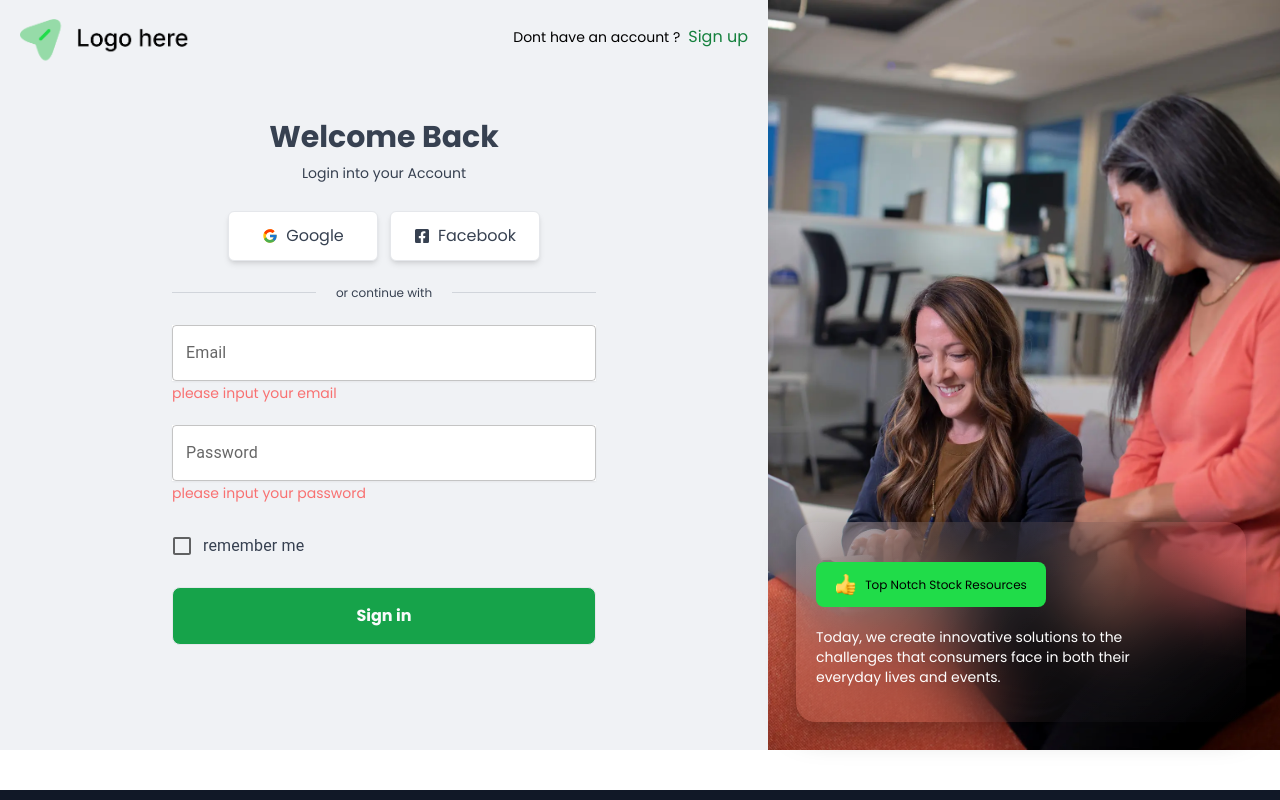
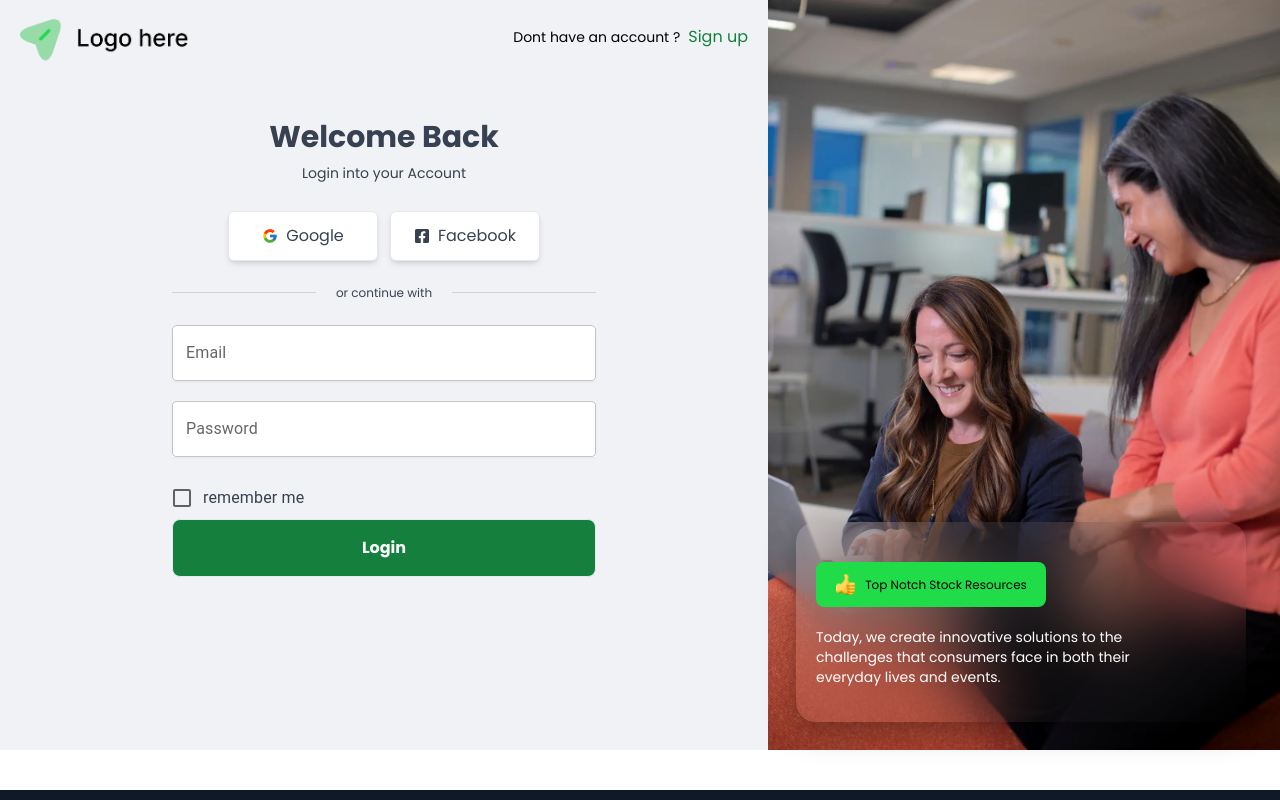
Before and after one commit to irfan-fauzi/auth-next15, a Next.js app: page /login in a window 1280 px wide. Shown: the top 800 px of the page. Built offline with nearby package versions, Linux system fonts and the light colour scheme.

Commit message:
login credential success

```diff
--- /dev/null
+++ b/app/dashboard/page.tsx
@@ -0,0 +1,9 @@
+
+
+const DashboardPage = () => {
+  return (
+    <div>DashboardPage</div>
+  )
+}
+
+export default DashboardPage
--- a/auth.ts
+++ b/auth.ts
@@ -1,8 +1,66 @@
-import NextAuth from "next-auth"
-import { PrismaAdapter } from "@auth/prisma-adapter"
-import { prisma } from "./lib/prisma"
+import NextAuth from "next-auth";
+import Credentials from "next-auth/providers/credentials";
+import { PrismaAdapter } from "@auth/prisma-adapter";
+import { prisma } from "@/lib/prisma";
+import { loginSchema } from "@/lib/zod";
+import { compareSync } from "bcrypt-ts";
+
+// kode ini sesuai dokumentasi dari auth.js hanya ada sedikit perubahan
+// https://authjs.dev/getting-started/authentication/credentials?framework=next-js
 
 export const { handlers, auth, signIn, signOut } = NextAuth({
   adapter: PrismaAdapter(prisma),
-  providers: [],
-})
+  session: { strategy: "jwt" }, // becouse i use provider so i can't use database session here
+  pages: {
+    signIn: "/login",
+  },
+  providers: [
+    Credentials({
+      credentials: {
+        email: {},
+        password: {},
+      },
+      authorize: async (credential) => {
+        const validatedFields = loginSchema.safeParse(credential);
+        if (!validatedFields.success) {
+          return null; // return null = this will be triger error in signIncredential
+        }
+        const { email, password } = validatedFields.data;
+        const user = await prisma.user.findUnique({
+          where: { email },
+        });
+        if (!user || !user.password) {
+          throw new Error("Invalid credentials.");
+        }
+        const passwordMatch = compareSync(password, user.password);
+        if (!passwordMatch) {
+          return null;
+        }
+        return user;
+      },
+    }),
+  ],
+});
+
+/*
+NextAuth → Library untuk otentikasi.
+Credentials → Provider otentikasi yang menggunakan email dan password.
+PrismaAdapter → Adapter yang menghubungkan NextAuth dengan database menggunakan Prisma.
+prisma → Instance Prisma yang telah dikonfigurasi sebelumnya.
+loginSchema → Validasi input menggunakan Zod.
+
+handlers, auth, signIn, signOut → Fungsi yang bisa digunakan untuk menangani otentikasi.
+adapter: PrismaAdapter(prisma) → Menggunakan Prisma untuk menyimpan data otentikasi di database.
+session: { strategy: "jwt" } → Menggunakan JWT (JSON Web Token) untuk menyimpan sesi pengguna, bukan database session.
+
+Credentials → Provider yang memungkinkan login menggunakan email & password.
+credentials: { email: {}, password: {} } → Mendefinisikan field input login (email dan password).
+
+authorize → Fungsi yang akan dipanggil ketika user mencoba login.
+loginSchema.safeParse(credential) → Memeriksa apakah input email & password valid menggunakan Zod.
+Jika validasi gagal, akan mengembalikan null (yang akan memicu error di signIn).
+
+
+
+
+*/
--- a/lib/actions.ts
+++ b/lib/actions.ts
@@ -1,8 +1,10 @@
 "use server";
-import { hashSync } from "bcrypt-ts";
-import { registerSchema } from "@/lib/zod";
+import { compare, hashSync } from "bcrypt-ts";
+import { loginSchema, registerSchema } from "@/lib/zod";
 import { prisma } from "@/lib/prisma";
 import { redirect } from "next/navigation";
+import { signIn } from "@/auth";
+import { AuthError } from "next-auth";
 
 export const registerCredentials = async (
   prevState: unknown,
@@ -36,6 +38,7 @@ export const registerCredentials = async (
     };
   }
   const { name, email, password, roles } = validatedFields.data;
+
   // is email already used
   const existingUser = await prisma.user.findUnique({
     where: { email },
@@ -72,6 +75,76 @@ export const registerCredentials = async (
   } catch (error) {
     throw new Error(`failed to register: ${error}`);
   }
-
   redirect("/login");
 };
+
+// Login Credential
+export const loginCredentials = async (
+  prevState: unknown,
+  formData: FormData
+) => {
+  const validatedFields = loginSchema.safeParse({
+    email: formData.get("email"),
+    password: formData.get("password"),
+  });
+  if (!validatedFields.success) {
+    const fieldErrors = validatedFields.error.flatten().fieldErrors;
+    return {
+      values: {
+        email: formData.get("email") || "",
+        password: formData.get("password") || "",
+      },
+      error: {
+        email: fieldErrors.email || [],
+        password: fieldErrors.password || [],
+      },
+    };
+  }
+  const { email, password } = validatedFields.data;
+  const user = await prisma.user.findUnique({
+    where: { email },
+  });
+
+  if (!user || !user.password) {
+    return {
+      values: {
+        email,
+        password: "",
+      },
+      error: {
+        email: ["invalid email or password"],
+        password: [],
+      },
+    };
+  }
+
+  // bandingkan password dari input dengan password yang sudah ada di database
+
+  const passwordMatch = await compare(password, user.password);
+  if (!passwordMatch) {
+    return {
+      values: {
+        email,
+        password: "",
+      },
+      error: {
+        email: ["Invalid email or password"],
+        password: [],
+      },
+    };
+  }
+  try {
+    await signIn("credentials", { email, password, redirectTo: "/dashboard" });
+  } catch (error) {
+    if (error instanceof AuthError) {
+      switch (error.type) {
+        case "CredentialsSignin":
+          return { message: "Invalid credential" };
+        default:
+          return { message: "ada sesuatu yang salah" };
+      }
+    }
+    throw error
+  }
+  // jika berhasil login, gunakan SignIn dari NextAuth
+};
--- a/lib/prisma.ts
+++ b/lib/prisma.ts
@@ -5,3 +5,9 @@ const globalForPrisma = globalThis as unknown as { prisma: PrismaClient };
 export const prisma = globalForPrisma.prisma || new PrismaClient();
 
 if (process.env.NODE_ENV !== "production") globalForPrisma.prisma = prisma;
+
+/*
+🔹 Fungsi ini memastikan hanya ada satu instance Prisma di dalam aplikasi.
+🔹 Jika ada banyak instance, aplikasi bisa crash atau terlalu banyak koneksi database.
+
+*/
--- a/lib/zod.ts
+++ b/lib/zod.ts
@@ -1,4 +1,11 @@
 import { object, string, z } from "zod";
+
+export const loginSchema = object({
+  email: string().email("invalid email"),
+  password: string()
+    .min(3, "password must be min 3 characters")
+    .max(10, "pasword max 10 characters"),
+});
 
 export const registerSchema = object({
   name: string().min(1, "name must be min 1 character"),
--- a/ui/auth/FormLogin.tsx
+++ b/ui/auth/FormLogin.tsx
@@ -1,3 +1,4 @@
+"use client";
 import {
   Checkbox,
   FormControlLabel,
@@ -6,10 +7,26 @@ import {
 } from "@mui/material";
 import AriaLive from "./AriaLive";
 import Link from "next/link";
+import { useActionState } from "react";
+import { loginCredentials } from "@/lib/actions";
+import SubmitButton from "./SubmitButton";
 
 const FormLogin = () => {
+  const initialState = {
+    values: {
+      email: "",
+      password: "",
+    },
+    error: {
+      email: [],
+      password: [],
+    },
+    message: undefined,
+  };
+  const [state, action] = useActionState(loginCredentials, initialState);
+
   return (
-    <form action=''>
+    <form action={action}>
       <div className='mt-2'>
         <TextField
           id='outlined-basic'
@@ -17,9 +34,14 @@ const FormLogin = () => {
           variant='outlined'
           className='text-field'
           type='email'
+          name='email'
+          defaultValue={state?.values?.email}
         />
 
-        <AriaLive>please input your email</AriaLive>
+        {state?.error?.email &&
+          state.error.email.map((error: string) => (
+            <AriaLive key={error}>{error}</AriaLive>
+          ))}
       </div>
       <div className='2xl:mt-8 mt-5'>
         <TextField
@@ -28,27 +50,25 @@ const FormLogin = () => {
           variant='outlined'
           className='text-field'
           type='password'
+          name='password'
+          defaultValue={state?.values?.password}
         />
 
-        <AriaLive>please input your password</AriaLive>
+        {state?.error?.password &&
+          state.error.password.map((error: string) => (
+            <AriaLive key={error}>{error}</AriaLive>
+          ))}
       </div>
       <div className='mt-5 flex items-center justify-between'>
         <FormGroup>
           <FormControlLabel control={<Checkbox />} label='remember me' />
         </FormGroup>
-        <Link href='/login/forgot-password' className="hidden">
-          <p className="text-red-500">forgot password</p>
+        <Link href='/login/forgot-password' className='hidden'>
+          <p className='text-red-500'>forgot password</p>
         </Link>
       </div>
 
-      <div className='mt-5'>
-        <button
-          type='submit'
-          className='border w-full bg-green-600 py-4 text-gray-50 text-md font-semibold rounded-lg hover:bg-green-700'
-        >
-          Sign in
-        </button>
-      </div>
+      <SubmitButton text='Login' />
     </form>
   );
 };
--- a/ui/auth/FormRegister.tsx
+++ b/ui/auth/FormRegister.tsx
@@ -2,7 +2,6 @@
 
 import TextField from "@mui/material/TextField";
 import { registerCredentials } from "@/lib/actions";
-
 import AriaLive from "./AriaLive";
 import { FormControl, InputLabel, MenuItem, Select } from "@mui/material";
 import SubmitButton from "./SubmitButton";
```
